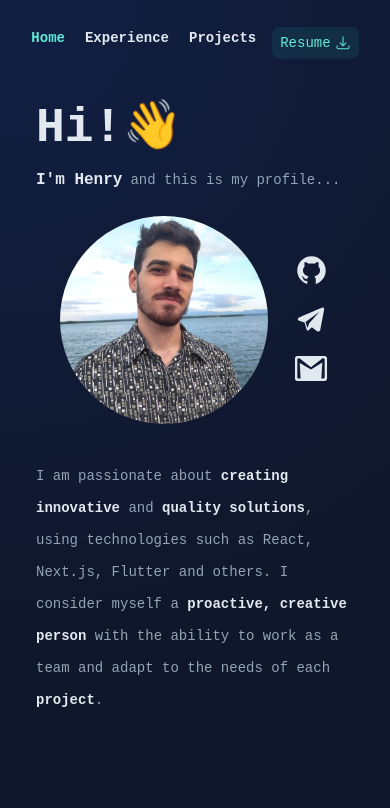
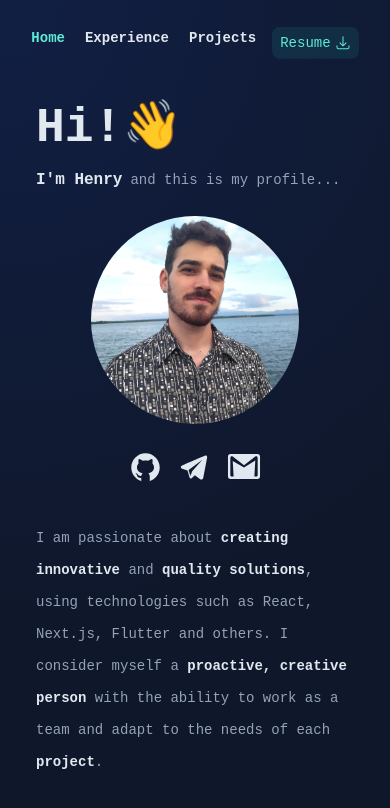
Before and after one commit to henryglez02/henryglez02.github.io, a Next.js app: page / in a window 390 px wide. Shown: the top 808 px of the page. Built offline with nearby package versions, Linux system fonts and the light colour scheme.

Commit message:
new contact item position

```diff
--- a/app/(home)/page.tsx
+++ b/app/(home)/page.tsx
@@ -15,7 +15,7 @@ const HomePage = () => {
         and this is my profile...
       </p>
 
-      <div className="flex lg:flex-row gap-6 items-center justify-center my-5 lg:my-6">
+      <div className="flex flex-col md:flex-row gap-6 items-center justify-center my-5 lg:my-6">
         <Image
           className="  rounded-full h-52 w-52 object-cover object-center  lg:h-60 lg:w-60"
           src={me}
@@ -24,7 +24,7 @@ const HomePage = () => {
           priority
         />
 
-        <div className="flex flex-col items-center gap-4 justify-center ">
+        <div className="flex md:flex-col items-center gap-4 justify-center ">
           <a
             className="  text-slate-200 hover:text-teal-300"
             href="https://github.com/henryglez02"
```
